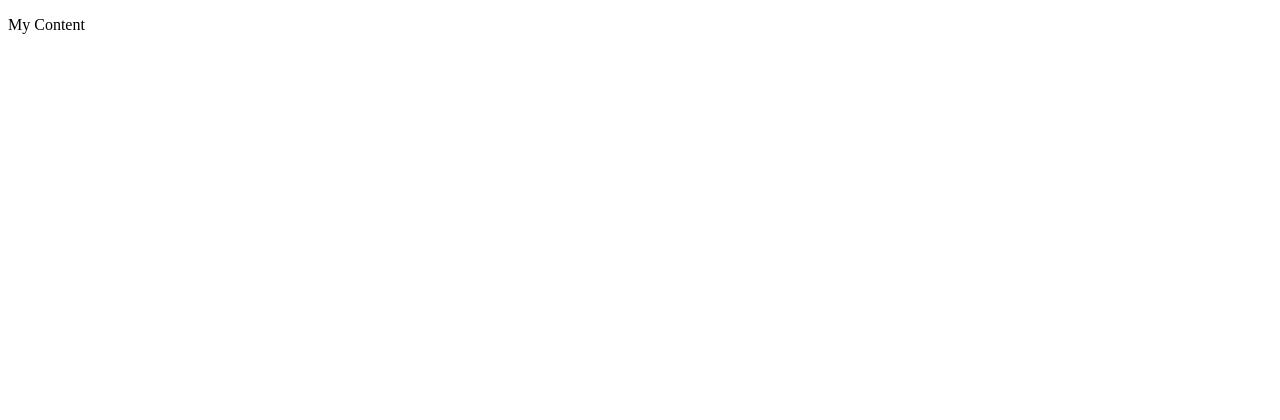
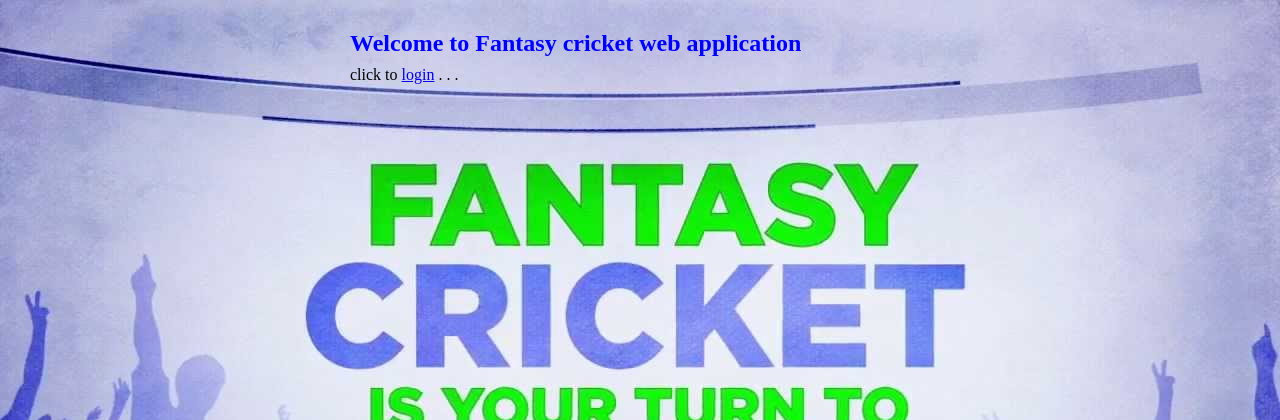
Before and after one commit to sharanyagantla/Team-10-Project-, a Django app: page / in a window 1280 px wide. Before the commit the part shown is almost empty. Shown: the top 420 px of the page. Run offline with Django 3.2, Linux system fonts and the light colour scheme; parts of the project's set-up code (start-up, migrations or seed data) failed here and were passed over.

Commit message:
Updated Ui view

```diff
--- a/login/static/login/formstyle.css
+++ b/login/static/login/formstyle.css
@@ -79,6 +79,6 @@ h2 {
 
 #button {
 	position: absolute;
-	top:290px;
+	top:270px;
 	left:150px;
 }
--- /dev/null
+++ b/login/static/login/home.css
@@ -0,0 +1,16 @@
+body {
+    background-image: url("fantasybg.jpg");
+}
+
+#button {
+   	position: absolute;
+	top:50px;
+	left:350px;
+}
+
+#message {
+	position: absolute;
+	top:10px;
+	left:350px;
+	color:blue;
+}
--- a/login/static/login/style.css
+++ b/login/static/login/style.css
@@ -49,14 +49,14 @@ h1 {
 
 #leader {
 	position: absolute;
-	top:290px;
+	top:250px;
 	left:35px;
 	color: green;
 }
 
 #userList {
 	position: absolute;
-	top:350px;
+	top:300px;
 	left:55px;
 	color: black;
 }
--- a/login/templates/homepage.html
+++ b/login/templates/homepage.html
@@ -1,9 +1,17 @@
 <!DOCTYPE HTML PUBLIC "-//W3C//DTD HTML 4.01//EN">
 <html lang="en">
 <head>
-    <title>Home Page</title>
+    <title>Fantasy Cricket Web Application</title>
 </head>
+	{% load staticfiles %}
+	<link rel="stylesheet" type="text/css" href="{% static 'login/home.css' %}" />
 <body>
-<p>My Content</p>
+	<div id = "message">
+		<h2>Welcome to Fantasy cricket web application</h2>
+	</div>
+	<div id = "button">
+		<p> click to <a href="/accounts/login/">login</a> . . . </p>
+	</div>
+
 </body>
 </html>
--- a/login/templates/login.html
+++ b/login/templates/login.html
@@ -21,8 +21,7 @@
 		    </form>
 	    </div>
 	    <div id = "registerblock">
-	    	<p>new user?</p>
-	    	<p><a href="/accounts/register/"> <button>Register</button> </a></p>
+	    	<p> New user? <a href="/accounts/register/"> <button>Register</button> </a></p>
 	    </div>
 	    <h1 id = "leader">Leader Board</h1>
 	    <div id = "userList">
```
Also changed, not shown: fantacycricket/urls.py (+7 -7 lines), db.sqlite3, 2 other files.
